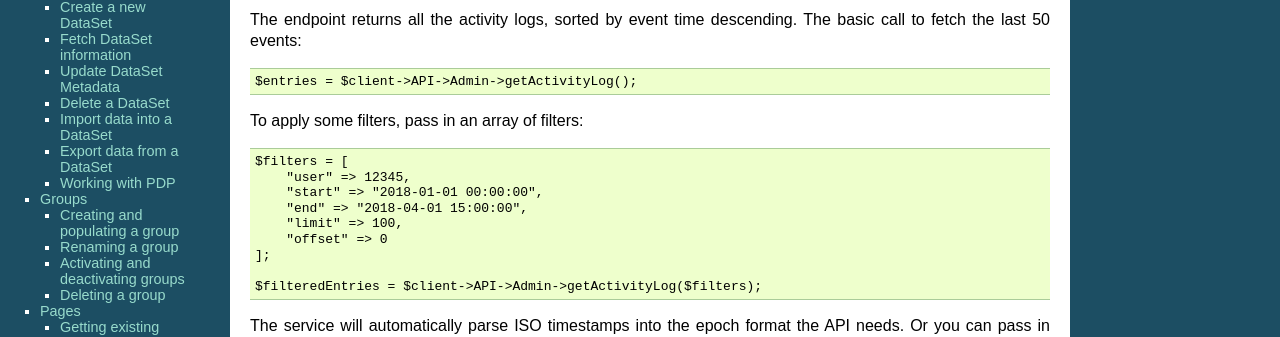
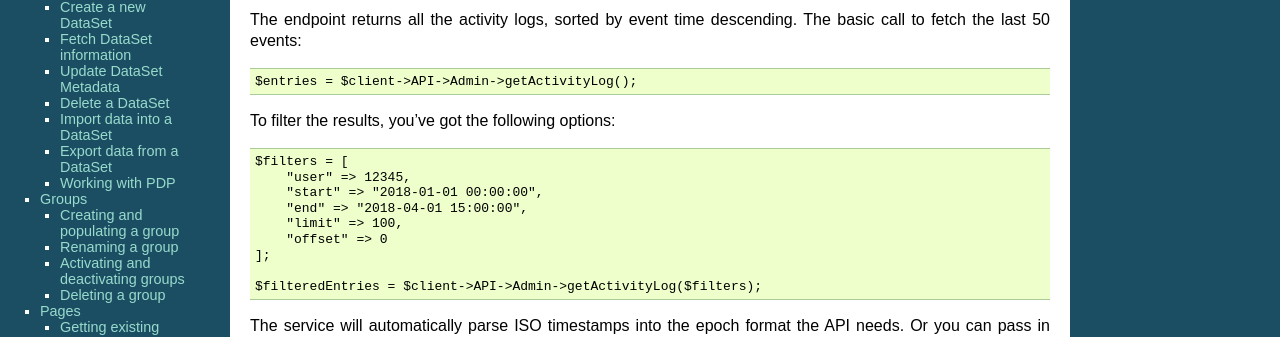
Before and after one commit to woganmay/domo-php, a Sphinx documentation site: the page built from docs/services.rst, in a window 1280 px wide and 900 px high. Shown: the part 139-476 px from the top of the window. Built offline with Sphinx 7.4.7, drawn with Linux system fonts in a browser that asks for light colours.

```diff
--- a/docs/services.rst
+++ b/docs/services.rst
@@ -9,7 +9,7 @@ The endpoint returns all the activity logs, sorted by event time descending. The
 
     $entries = $client->API->Admin->getActivityLog();
 
-To apply some filters, pass in an array of filters::
+To filter the results, you've got the following options::
 
     $filters = [
         "user" => 12345,
```
Also changed, not shown: README.md (+11 -7 lines).
